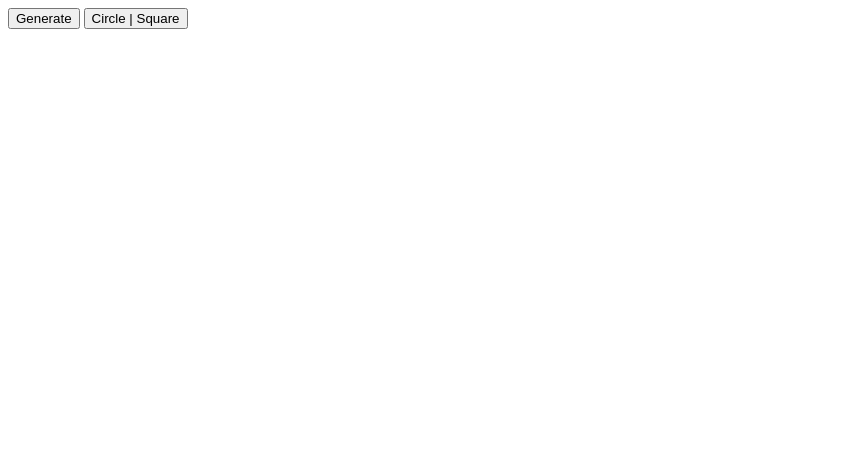
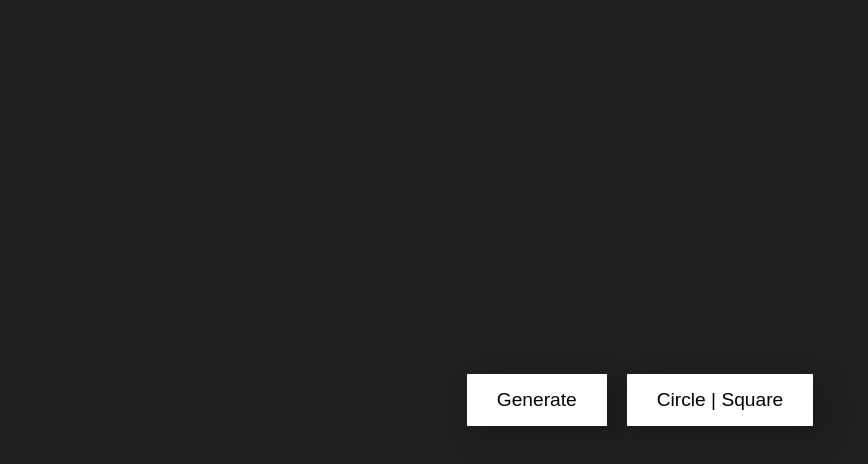
Before and after one commit to KILLERTIAN/Random-Background-GENERATOR, a plain HTML site: page index.html in a window 1280 px wide. Shown: the whole page, without its empty margins (0-868 px from the left). Drawn offline with Linux system fonts and the light colour scheme.

Commit message:
updated css

```diff
--- a/index.html
+++ b/index.html
@@ -6,6 +6,7 @@
     <meta http-equiv="X-UA-Compatible" content="IE=edge">
     <meta name="viewport" content="width=device-width, initial-scale=1.0">
     <title>Random Background Generator</title>
+    <link rel="stylesheet" href="style.css">
 </head>
 
 <body>
--- a/style.css
+++ b/style.css
@@ -41,3 +41,15 @@ body {
 .container .block:nth-child(3n + 3) {
     background: #03a9f4;
 }
+
+.container button {
+    position: relative;
+    z-index: 1;
+    margin: 10px;
+    border: none;
+    background: #fff;
+    font-size: 1.2em;
+    cursor: pointer;
+    padding: 15px 30px;
+    box-shadow: 10px 10px 30px rgba(0, 0, 0, 0.25);
+}
```
